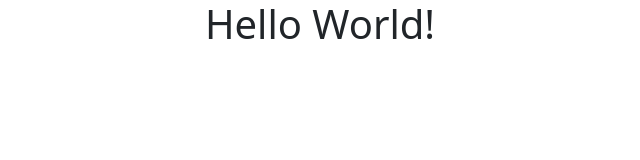
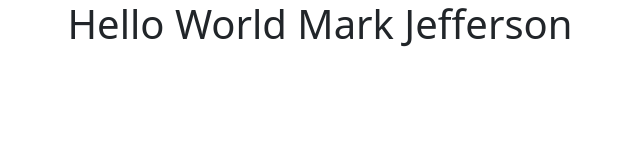
Before and after one commit to markjffrsn/sample-project, a website: page index.html in a window 1280 px wide. Shown: the whole page, without its empty margins (320-960 px from the left). Drawn offline with nearby package versions, Linux system fonts and the light colour scheme.

Commit message:
Update index.html

```diff
--- a/index.html
+++ b/index.html
@@ -13,7 +13,7 @@
 	</head>
 	<body>
 		<div class="container">
-			<h1 class="text-center">Hello World!</h1>
+			<h1 class="text-center">Hello World Mark Jefferson</h1>
 		</div>
 
 		<!-- Bootstrap JS CDN Link -->
```
